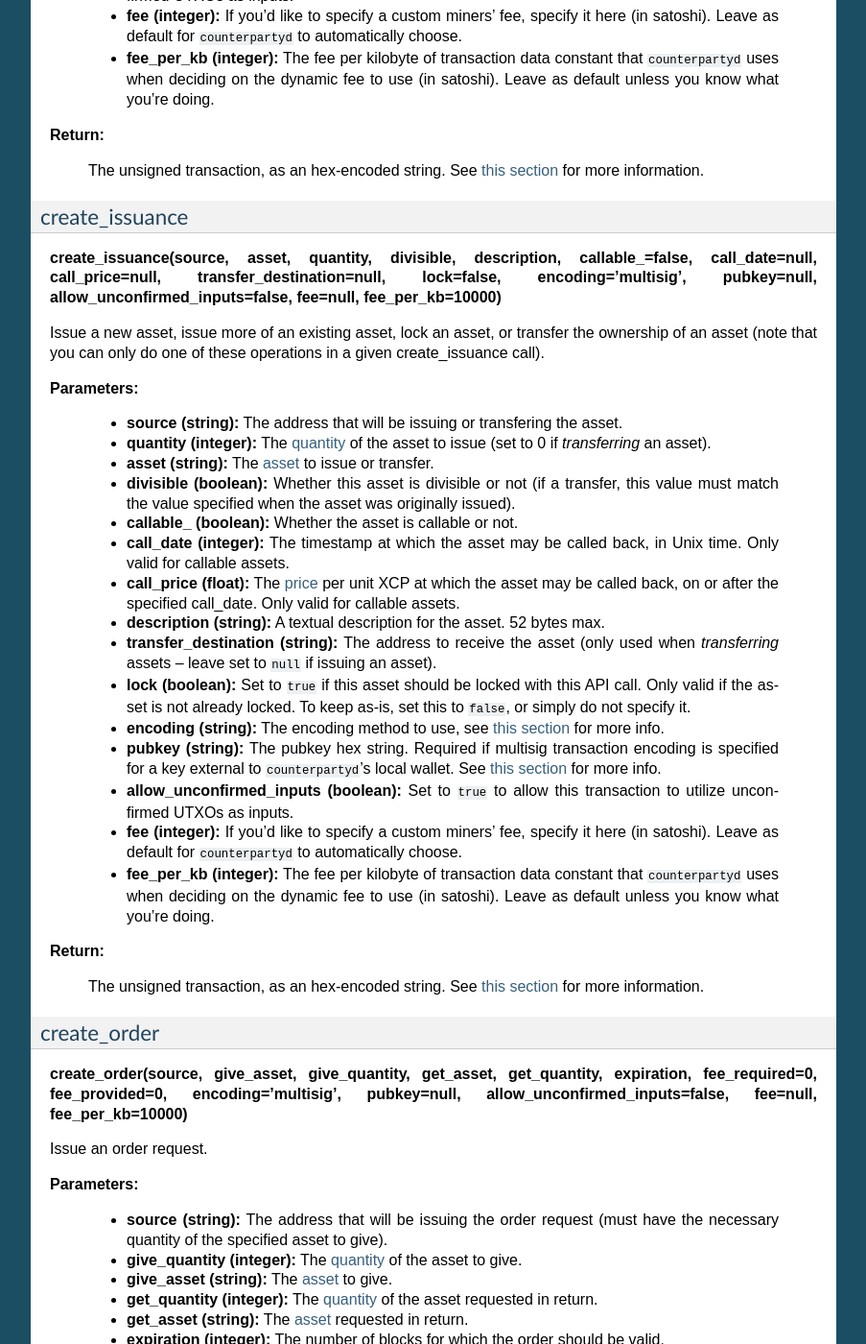
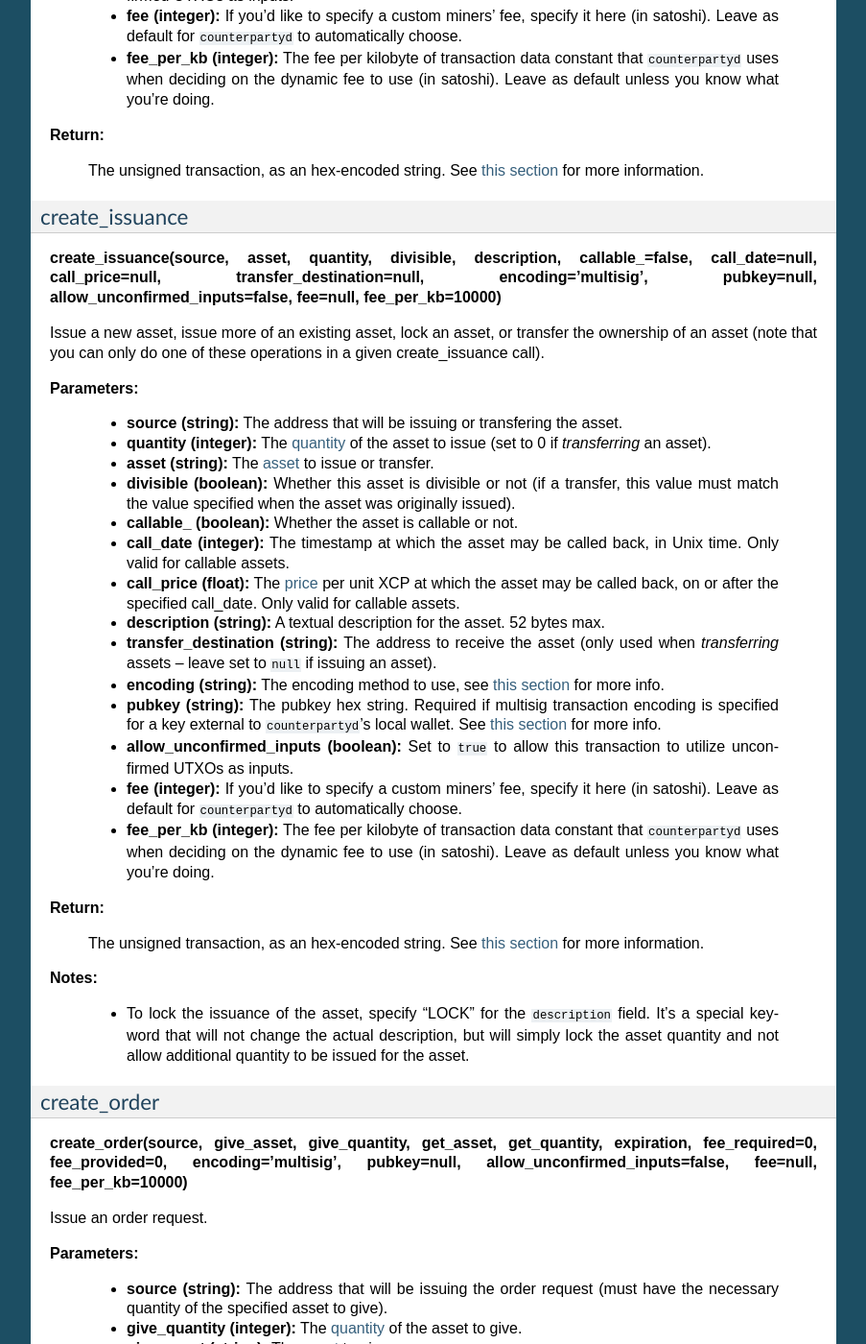
Before and after one commit to CounterpartyXCP/counterparty-core, a Sphinx documentation site: the page built from docs/API.rst, in a window 1280 px wide and 1400 px high, scrolled down 14506 px. Shown: the whole window at 96% size, without its empty margins (198-1101 px from the left). Built offline with Sphinx 7.4.7, drawn with Linux system fonts in a browser that asks for light colours.

Commit message:
more doc tweaks with lock param for create_issuance

```diff
--- a/docs/API.rst
+++ b/docs/API.rst
@@ -751,7 +751,7 @@ Issue a dividend on a specific user defined asset.
 create_issuance
 ^^^^^^^^^^^^^^^^^
 **create_issuance(source, asset, quantity, divisible, description, callable_=false, call_date=null, call_price=null,
-transfer_destination=null, lock=false, encoding='multisig', pubkey=null, allow_unconfirmed_inputs=false, fee=null, fee_per_kb=10000)**
+transfer_destination=null, encoding='multisig', pubkey=null, allow_unconfirmed_inputs=false, fee=null, fee_per_kb=10000)**
 
 Issue a new asset, issue more of an existing asset, lock an asset, or transfer the ownership of an asset (note that you can only do one of these operations in a given create_issuance call).
 
@@ -766,7 +766,6 @@ Issue a new asset, issue more of an existing asset, lock an asset, or transfer t
   * **call_price (float):** The :ref:`price <floats>` per unit XCP at which the asset may be called back, on or after the specified call_date. Only valid for callable assets.
   * **description (string):** A textual description for the asset. 52 bytes max.
   * **transfer_destination (string):** The address to receive the asset (only used when *transferring* assets -- leave set to ``null`` if issuing an asset).
-  * **lock (boolean):** Set to ``true`` if this asset should be locked with this API call. Only valid if the asset is not already locked. To keep as-is, set this to ``false``, or simply do not specify it.
   * **encoding (string):** The encoding method to use, see :ref:`this section <encoding_param>` for more info.
   * **pubkey (string):** The pubkey hex string. Required if multisig transaction encoding is specified for a key external to ``counterpartyd``'s local wallet. See :ref:`this section <encoding_param>` for more info.
   * **allow_unconfirmed_inputs (boolean):** Set to ``true`` to allow this transaction to utilize unconfirmed UTXOs as inputs.
@@ -776,6 +775,13 @@ Issue a new asset, issue more of an existing asset, lock an asset, or transfer t
 **Return:**
 
   The unsigned transaction, as an hex-encoded string. See :ref:`this section <encoding_param>` for more information.
+
+**Notes:**
+
+  * To lock the issuance of the asset, specify "LOCK" for the ``description`` field. It's a special keyword that will
+    not change the actual description, but will simply lock the asset quantity and not allow additional quantity to be
+    issued for the asset.
+
 
 .. _create_order:
 
```
